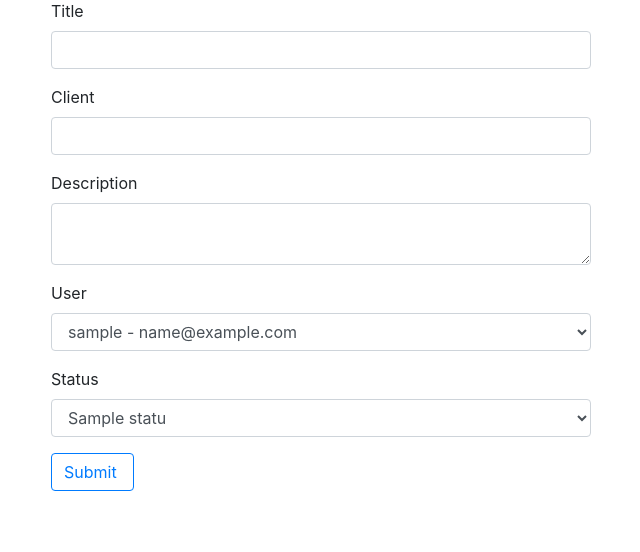
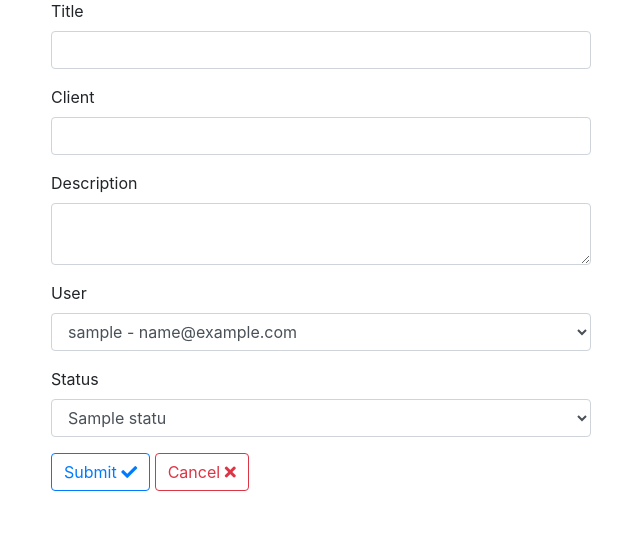
Before and after one commit to GilMendezS/django_App_tickets, a Django app: template templates/tickets/create.html in a window 1280 px wide. Shown: the part 105-657 px from the top of the page, without its empty margins (34-674 px from the left). Run offline with Django 3.2, Linux system fonts and the light colour scheme; tables that the repository leaves empty hold one stand-in row (values such as "Sample post"); the template is opened without the code that fills it: values that come from a table or form of the project are taken from there, most other values are stand-ins (such as "Sample title", 1, 10 or a date in 2020); parts of the project's set-up code (start-up, migrations or seed data) failed here and were passed over; some libraries are stand-ins or nearby versions.

Commit message:
:pencil: buttons for cancel actions

```diff
--- a/templates/tickets/create.html
+++ b/templates/tickets/create.html
@@ -43,8 +43,8 @@
 
                 </select>
             </div>
-            <button class="btn btn-outline-primary" type="submit">Submit <i class="fa fa-refresh"></i></button>
-
+            <button class="btn btn-outline-primary" type="submit">Submit <i class="fa fa-check"></i></button>
+            <a class="btn btn-outline-danger" href="{% url 'tickets:index' %}">Cancel <i class="fa fa-times"></i></a>
         </form>
     </div>
 
--- a/templates/tickets/details.html
+++ b/templates/tickets/details.html
@@ -43,8 +43,8 @@
 
                 </select>
             </div>
-            <button class="btn btn-outline-primary" type="submit">Submit <i class="fa fa-refresh"></i></button>
-
+            <button class="btn btn-outline-primary" type="submit">Submit <i class="fa fa-sync"></i></button>
+            <a class="btn btn-outline-danger" href="{% url 'tickets:index' %}">Cancel <i class="fa fa-times"></i></a>
         </form>
     </div>
 
```
